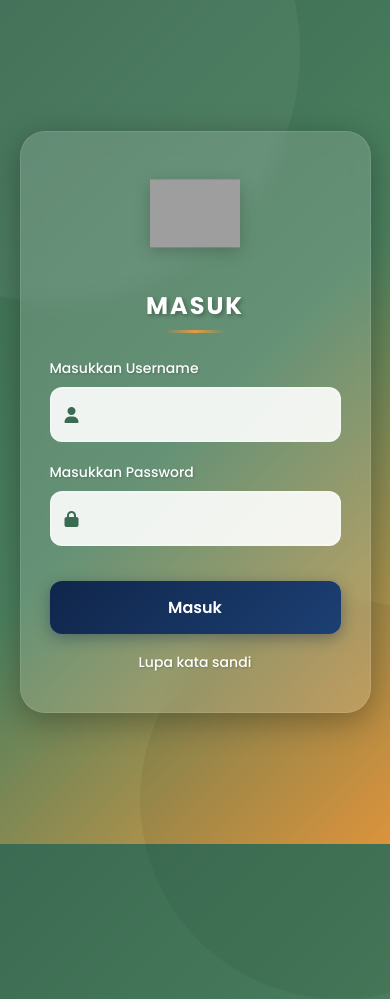
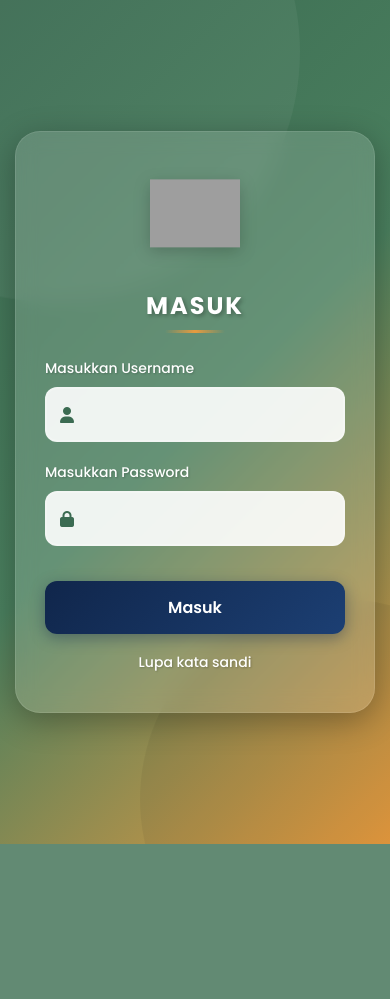
Before and after one commit to nisaayy/educlick, a PHP site: page / in a window 390 px wide; the page is wider, and only the part inside the window is pictured. After the commit the page ends 844 px from the top of that part, so only its background shows below. Run offline with PHP 8.4, Linux system fonts and the light colour scheme; grey boxes are pictures that could not be loaded.

Commit message:
Update index.php

```diff
--- a/index.php
+++ b/index.php
@@ -11,22 +11,29 @@
       box-sizing: border-box;
     }
 
+    html, body {
+      height: 100%;
+      width: 100%;
+    }
+
     /* Background gradasi dengan overlay pattern */
     body {
       font-family: 'Poppins', sans-serif;
       background: linear-gradient(135deg, #3b6b52 0%, #4a7f5e 50%, #e89b3f 100%);
-      height: 100vh;
+      min-height: 100vh;
+      min-height: -webkit-fill-available;
       display: flex;
       justify-content: center;
       align-items: center;
       position: relative;
-      overflow: hidden;
+      overflow: auto;
+      padding: 20px 0;
     }
 
     /* Decorative circles */
     body::before {
       content: '';
-      position: absolute;
+      position: fixed;
       width: 500px;
       height: 500px;
       background: rgba(255, 255, 255, 0.05);
@@ -34,11 +41,12 @@
       top: -200px;
       left: -200px;
       animation: float 6s ease-in-out infinite;
+      z-index: 0;
     }
 
     body::after {
       content: '';
-      position: absolute;
+      position: fixed;
       width: 400px;
       height: 400px;
       background: rgba(0, 0, 0, 0.05);
@@ -46,6 +54,7 @@
       bottom: -150px;
       right: -150px;
       animation: float 8s ease-in-out infinite reverse;
+      z-index: 0;
     }
 
     @keyframes float {
@@ -67,6 +76,7 @@
       position: relative;
       z-index: 1;
       animation: slideIn 0.5s ease-out;
+      margin: auto;
     }
 
     @keyframes slideIn {
@@ -258,16 +268,30 @@
 
     /* Responsif */
     @media (max-width: 480px) {
+      body {
+        padding: 15px;
+      }
+
       .login-container {
-        width: 90%;
+        width: 100%;
+        max-width: 100%;
         padding: 40px 30px;
       }
+
       h2 {
         font-size: 24px;
       }
+
       .logo {
         width: 90px;
         height: 90px;
+      }
+    }
+
+    /* Fix untuk mobile browsers */
+    @supports (-webkit-touch-callout: none) {
+      body {
+        min-height: -webkit-fill-available;
       }
     }
   </style>
```
